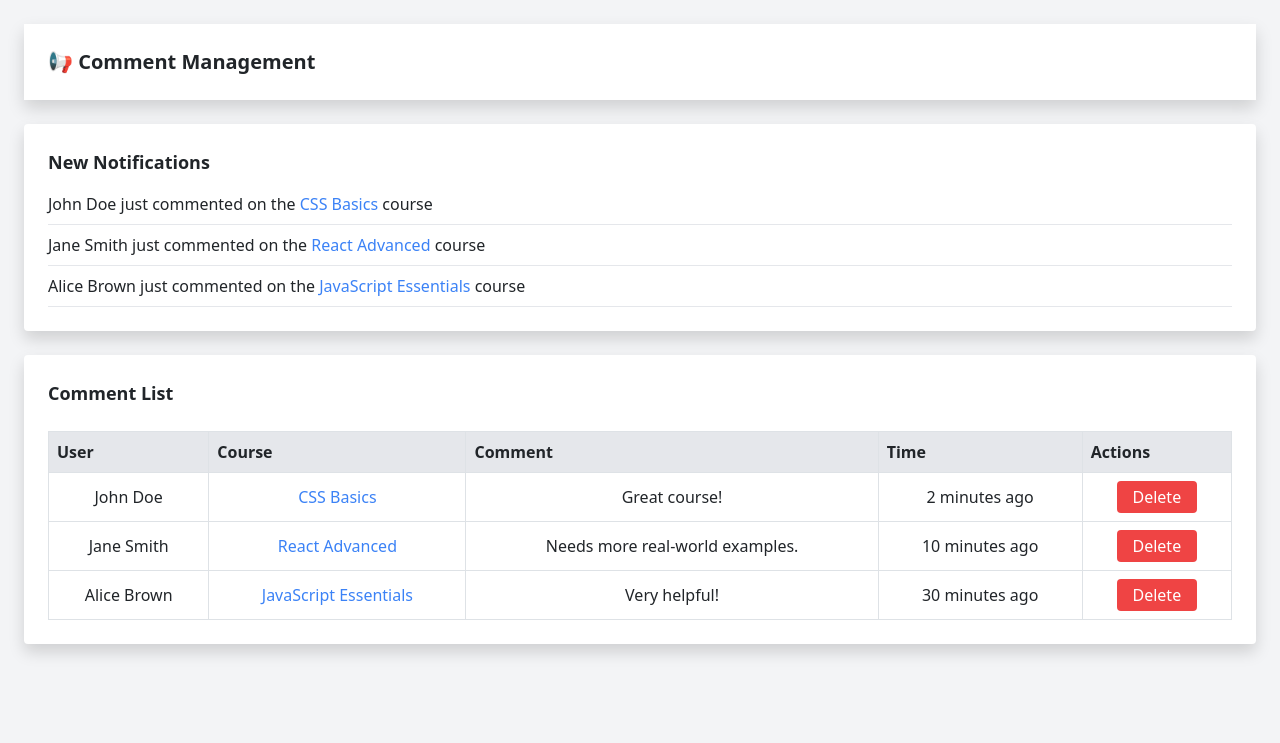
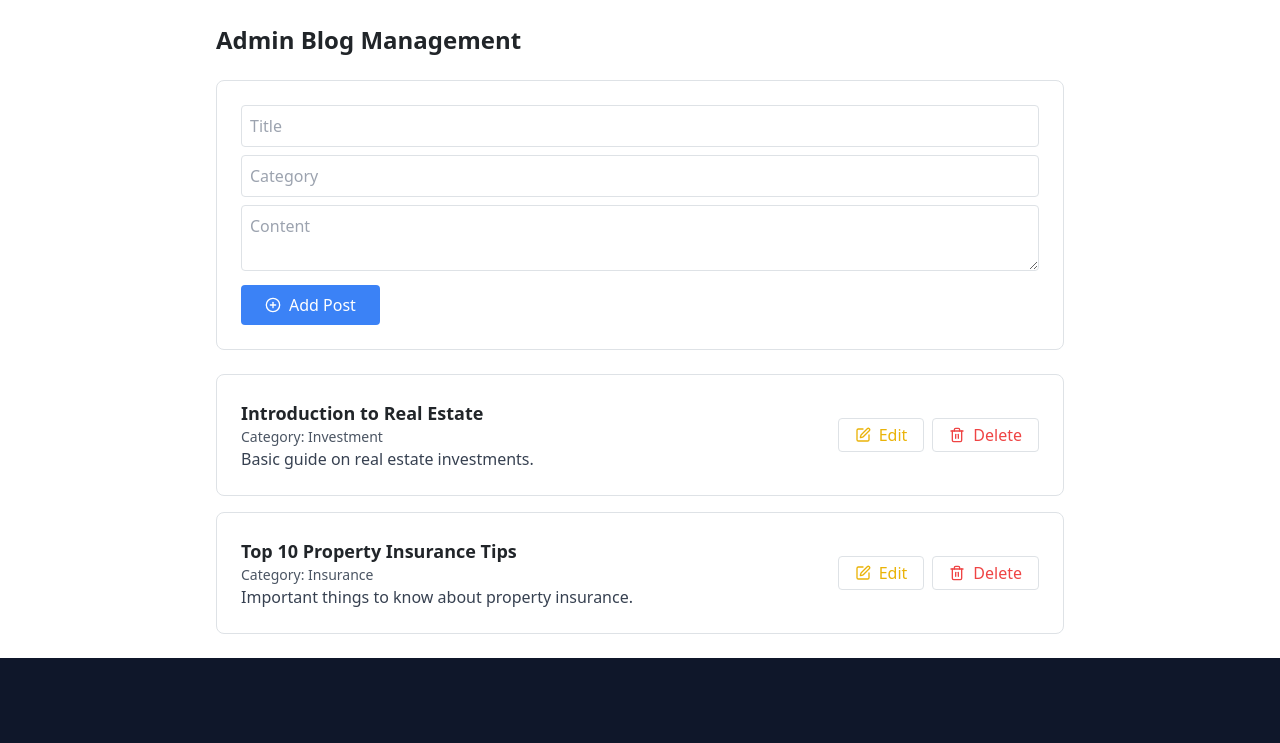
Before and after one commit to nguyentrungtinh2003/online_learning_management_system_frontend, a React (Create React App) app: page /test in a window 1280 px wide. Shown: the top 743 px of the page. Built offline with nearby package versions, Linux system fonts and the light colour scheme; a web font is replaced by a local one.

Commit message:
SCRUM-113 Create Blog Management Layout for Admin

```diff
--- a/src/App.js
+++ b/src/App.js
@@ -21,13 +21,14 @@ import QuizzManagement from "./pages/Quizz/QuizzManagement";
 import ManagementQuestion from "./pages/Question/QuestionManagement";
 import LearningProgress from "./pages/User/LearningProcess";
 import CommentManagement from "./pages/Comment/CommentManagement";
+import AdminBlogManagement from "./pages/Blog/AdminBlogManagement";
 
 function App() {
   return (
     <>
       <Router>
         <Routes>
-          <Route path="/test" element={<CommentManagement />} />
+          <Route path="/test" element={<AdminBlogManagement/>} />
           <Route
             path="/"
             element={
--- /dev/null
+++ b/src/pages/Blog/AdminBlogManagement.js
@@ -0,0 +1,97 @@
+import { useState } from "react";
+import { PlusCircle, Trash2, Edit } from "lucide-react";
+
+const initialPosts = [
+  {
+    id: 1,
+    title: "Introduction to Real Estate",
+    category: "Investment",
+    content: "Basic guide on real estate investments.",
+  },
+  {
+    id: 2,
+    title: "Top 10 Property Insurance Tips",
+    category: "Insurance",
+    content: "Important things to know about property insurance.",
+  },
+];
+
+export default function BlogAdmin() {
+  const [posts, setPosts] = useState(initialPosts);
+  const [newPost, setNewPost] = useState({
+    title: "",
+    category: "",
+    content: "",
+  });
+
+  const addPost = () => {
+    if (!newPost.title || !newPost.content) return;
+    setPosts([...posts, { id: posts.length + 1, ...newPost }]);
+    setNewPost({ title: "", category: "", content: "" });
+  };
+
+  const deletePost = (id) => setPosts(posts.filter((post) => post.id !== id));
+
+  return (
+    <div className="p-6 max-w-4xl mx-auto">
+      <h1 className="text-2xl font-bold mb-4">Admin Blog Management</h1>
+
+      {/* Add New Post */}
+      <div className="p-4 border border-gray-300 rounded-lg mb-6">
+        <input
+          type="text"
+          placeholder="Title"
+          value={newPost.title}
+          onChange={(e) => setNewPost({ ...newPost, title: e.target.value })}
+          className="w-full p-2 border border-gray-300 rounded mb-2"
+        />
+        <input
+          type="text"
+          placeholder="Category"
+          value={newPost.category}
+          onChange={(e) => setNewPost({ ...newPost, category: e.target.value })}
+          className="w-full p-2 border border-gray-300 rounded mb-2"
+        />
+        <textarea
+          placeholder="Content"
+          value={newPost.content}
+          onChange={(e) => setNewPost({ ...newPost, content: e.target.value })}
+          className="w-full p-2 border border-gray-300 rounded mb-2"
+        ></textarea>
+        <button
+          onClick={addPost}
+          className="bg-blue-500 text-white px-4 py-2 rounded flex items-center gap-2"
+        >
+          <PlusCircle size={16} /> Add Post
+        </button>
+      </div>
+
+      {/* List of Posts */}
+      <div className="space-y-4">
+        {posts.map((post) => (
+          <div
+            key={post.id}
+            className="p-4 border border-gray-300 rounded-lg flex justify-between items-center"
+          >
+            <div>
+              <h2 className="text-lg font-semibold">{post.title}</h2>
+              <p className="text-sm text-gray-600">Category: {post.category}</p>
+              <p className="text-gray-700">{post.content}</p>
+            </div>
+            <div className="flex gap-2">
+              <button className="border border-yellow-500 text-yellow-500 px-3 py-1 rounded flex items-center gap-2">
+                <Edit size={16} /> Edit
+              </button>
+              <button
+                onClick={() => deletePost(post.id)}
+                className="border border-red-500 text-red-500 px-3 py-1 rounded flex items-center gap-2"
+              >
+                <Trash2 size={16} /> Delete
+              </button>
+            </div>
+          </div>
+        ))}
+      </div>
+    </div>
+  );
+}
```
